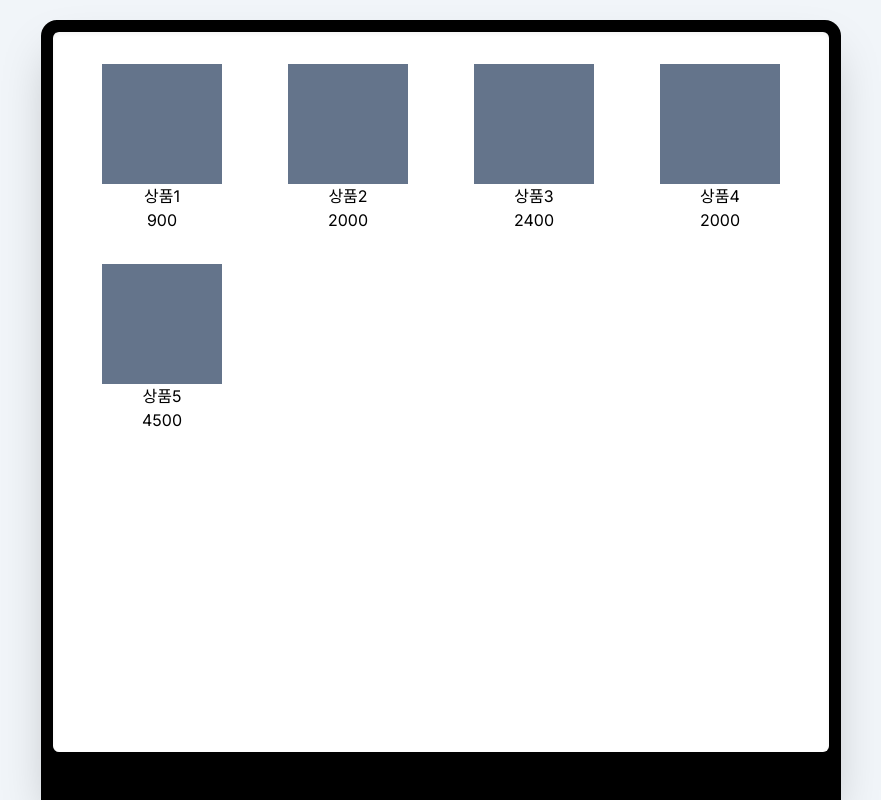
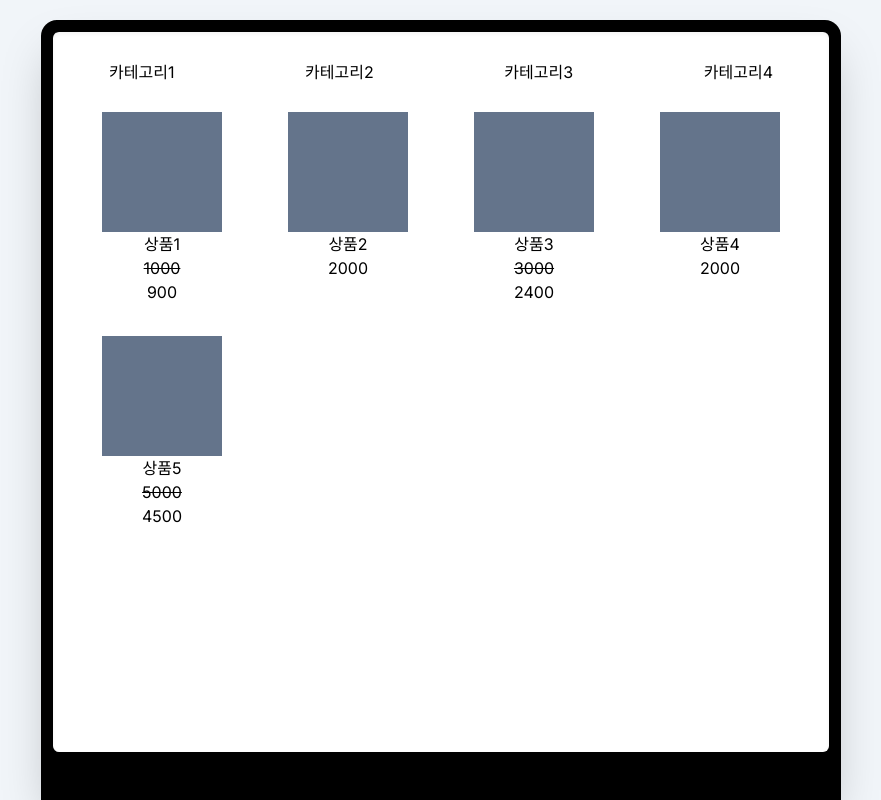
Before and after one commit to seungmin-han/kiosk_with_next13-jotai-tailwind, a Next.js app: page /menu in a window 1280 px wide. Shown: the whole page, without its empty margins (199-1080 px from the left). Built offline with nearby package versions, Linux system fonts and the light colour scheme.

Commit message:
Feat: 탭 메뉴 및 할인 전 가격 표시 추가

```diff
--- a/app/components/menu.tsx
+++ b/app/components/menu.tsx
@@ -8,19 +8,26 @@ const screenClassName: String = '';
 
 export default function Menu() {
     const [products, setProducts] = useAtom(productAtom);
-    const CATEGORY: Category[] = ['카테고리1', '카테고리2', '카테고리3'];
+    const CATEGORY: Category[] = ['카테고리1', '카테고리2', '카테고리3', '카테고리4'];
     return (
         <KioskLayout screenClassName={screenClassName}>
-            <div id="menu-header" className="">
-
+            <div id="menu-header" className="flex justify-between items-center px-[40px] h-12">
+                {
+                    CATEGORY.map((v: Category) => {
+                        return <div className="">{v}</div>
+                    })
+                }
             </div>
-            <div className="w-full flex flex-wrap self-center items-center">
+            <div className="w-full flex flex-wrap self-center items-baseline">
             {
                 products.map((v: Product) => {
                     return <div className="w-3/12 text-center p-4">
                         <div className="flex flex-col items-center">
                             <div className="w-[120px] h-[120px] bg-slate-500"></div>
                             <div>{v.name}</div>
+                            {
+                                v.sale ? <div><s>{ v.price }</s></div> : <></>
+                            }
                             <div>{v.price - (v.price * (v.sale/100))}</div>
                         </div>
                     </div>
```
